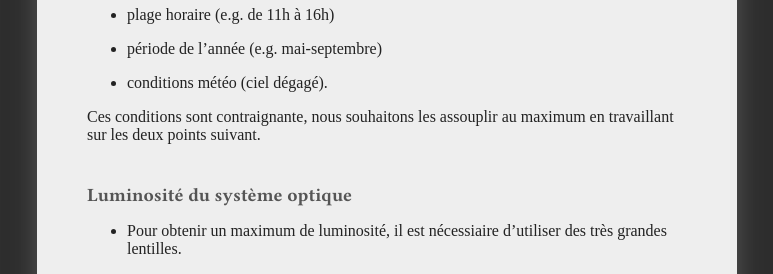
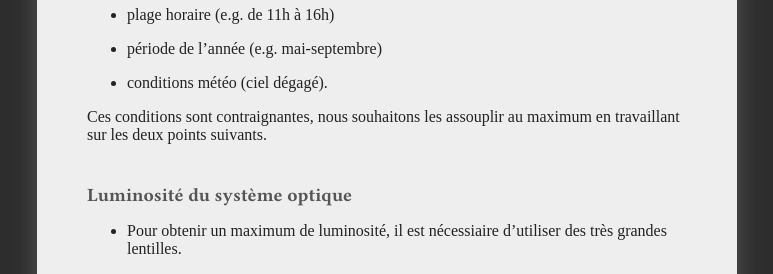
Before and after one commit to virginienokill/camera-obscura, a Jekyll site: the page built from contenu/technique/luminosite.md, in a window 1280 px wide. Shown: the part 330-604 px from the top of the page, without its empty margins (253-1026 px from the left). Built offline with Jekyll 4.4.1, drawn with Linux system fonts in a browser that asks for light colours; nearby versions of some CDN libraries; some web fonts are replaced; our own code applies the rules of GitHub Pages for plain Markdown files; a script that is not in the unit is left out; the repository's description, which GitHub fills in, is left out.

Commit message:
Update luminosite.md

```diff
--- a/contenu/technique/luminosite.md
+++ b/contenu/technique/luminosite.md
@@ -12,7 +12,7 @@
 
 - conditions météo (ciel dégagé).
 
-Ces conditions sont contraignante, nous souhaitons les assouplir au maximum en travaillant sur les deux points suivant.
+Ces conditions sont contraignantes, nous souhaitons les assouplir au maximum en travaillant sur les deux points suivants.
 
 ### Luminosité du système optique
 
```
